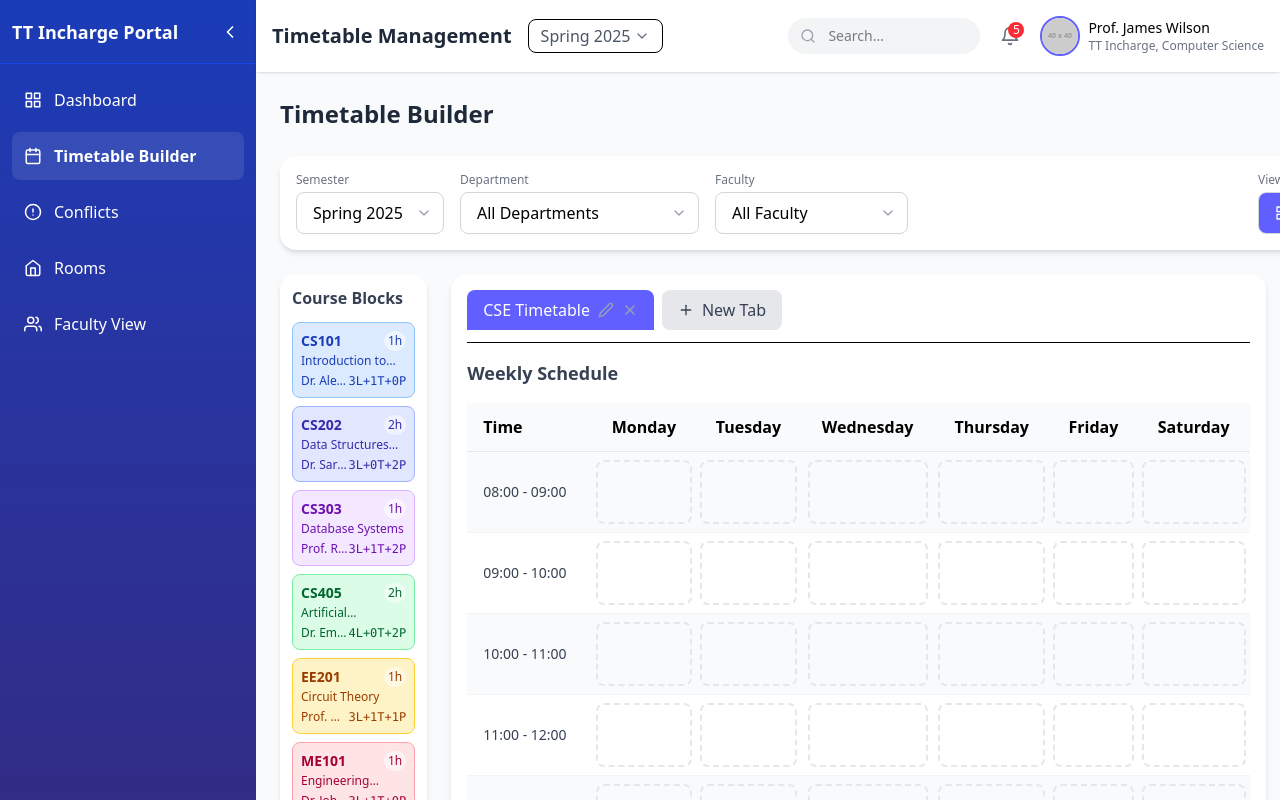
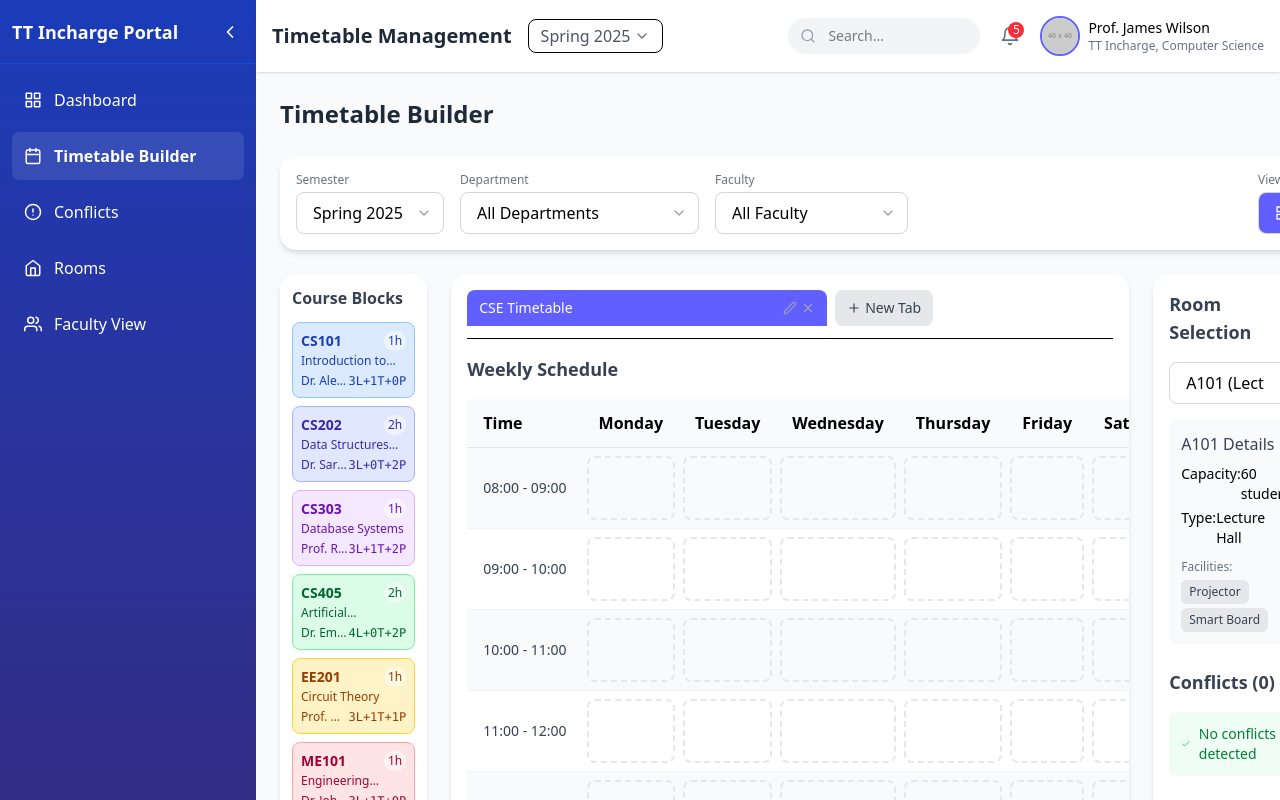
Before and after one commit to nihalsaran/engg-timetable, a React (Vite) app: page /timetable-builder in a window 1280 px wide. Shown: the top 800 px of the page. Built offline with nearby package versions, Linux system fonts and the light colour scheme.

Commit message:
feat: improve tab management in TimetableBuilder with enhanced styling and functionality for editing and closing tabs

```diff
--- a/src/components/TTIncharge/TimetableBuilder.jsx
+++ b/src/components/TTIncharge/TimetableBuilder.jsx
@@ -465,13 +465,21 @@ export default function TimetableBuilder() {
         </div>
 
         {/* Center Panel: Timetable Grid */}
-        <div className="flex-1 bg-white rounded-2xl shadow-md p-4 overflow-x-auto">
+        <div className="bg-white rounded-2xl shadow-md p-4 overflow-hidden flex-1" style={{ maxWidth: 'calc(100% - 500px)', width: '100%' }}>
           {/* Tabs */}
-          <div className="flex items-center gap-2 mb-4 border-b pb-3">
+          <div className="mb-4 border-b pb-3 w-full">
+            <div className="flex w-full overflow-hidden">
+              <div className="flex flex-nowrap items-center gap-1 w-full">
                 {tabs.map(tab => (
                   <div
                     key={tab.id}
-                className={`flex items-center gap-2 px-4 py-2 rounded-t-lg cursor-pointer ${tab.isActive ? 'bg-indigo-500 text-white' : 'bg-gray-200 text-gray-700'}`}
+                    className={`flex items-center gap-1 px-3 py-2 rounded-t-lg cursor-pointer min-w-0
+                      ${tab.isActive ? 'bg-indigo-500 text-white' : 'bg-gray-200 text-gray-700 hover:bg-gray-300'}`}
+                    style={{
+                      flexBasis: `${Math.max(50, Math.min(180, 220 - (tabs.length * 15)))}px`,
+                      flexGrow: tab.isActive ? 0.5 : 0,
+                      flexShrink: 1
+                    }}
                     onClick={() => switchTab(tab.id)}
                   >
                     {isEditingTab === tab.id ? (
@@ -488,30 +496,38 @@ export default function TimetableBuilder() {
                       </div>
                     ) : (
                       <>
-                    <span>{tab.name}</span>
+                        <span className="truncate block flex-1 text-sm">{tab.name}</span>
+                        <div className={`flex items-center gap-1 flex-shrink-0 ${tabs.length > 5 ? 'ml-1' : 'ml-2'}`}>
                           <button
                             onClick={(e) => startEditingTab(tab.id, e)}
-                      className="text-gray-400 hover:text-gray-600"
+                            className={`text-gray-400 hover:text-gray-600 ${tabs.length > 5 ? 'hidden' : ''}`}
                           >
-                      <FiEdit2 />
+                            <FiEdit2 size={14} />
                           </button>
                           <button
                             onClick={(e) => closeTab(tab.id, e)}
                             className="text-gray-400 hover:text-gray-600"
                           >
-                      <FiX />
+                            <FiX size={tabs.length > 5 ? 12 : 14} />
                           </button>
+                        </div>
                       </>
                     )}
                   </div>
                 ))}
                 <button
                   onClick={addNewTab}
-              className="px-4 py-2 rounded-lg bg-gray-200 text-gray-700 hover:bg-gray-300 flex items-center gap-2"
+                  className="px-3 py-2 rounded-lg bg-gray-200 text-gray-700 hover:bg-gray-300 flex items-center gap-1 flex-shrink-0 ml-1"
+                  style={{
+                    width: tabs.length > 5 ? '32px' : 'auto',
+                    minWidth: tabs.length > 5 ? '32px' : '60px'
+                  }}
                 >
-              <FiPlus />
-              <span>New Tab</span>
+                  <FiPlus size={14} />
+                  <span className={`${tabs.length > 5 ? 'sr-only' : 'text-sm'}`}>New Tab</span>
                 </button>
+              </div>
+            </div>
           </div>
 
           <div className="flex justify-between items-center mb-4">
```
Lines whose indentation alone changed are shown as unchanged.
